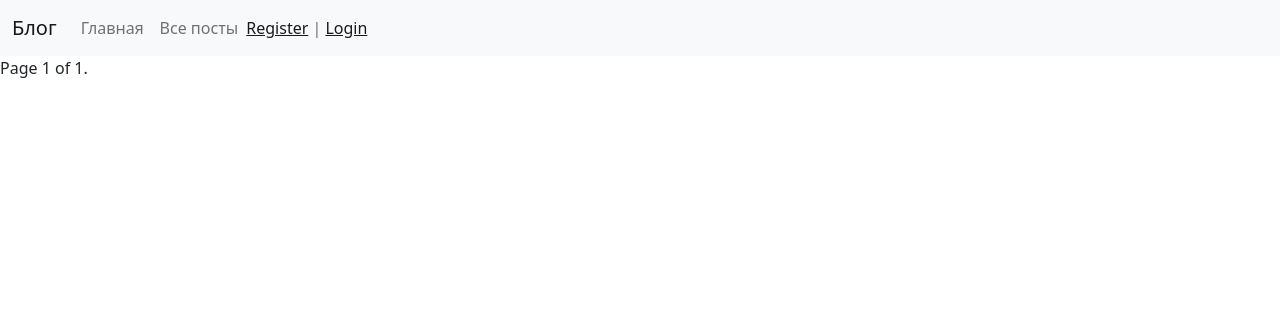
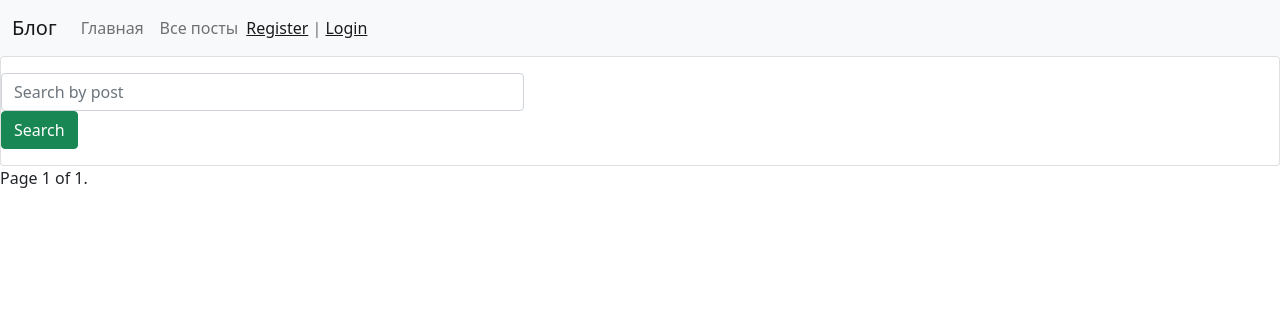
Before and after one commit to NataliaSablina/first_blog_django, a Django app: page /home in a window 1280 px wide. Shown: the top 316 px of the page. Run offline with Django 3.2, Linux system fonts and the light colour scheme; data that the repository does not hold is empty.

Commit message:
Примитивный поиск

```diff
--- a/my_blog/blog/templates/blog/home.html
+++ b/my_blog/blog/templates/blog/home.html
@@ -10,6 +10,41 @@
 {%endblock %}
 {% block title %}Главная{% endblock %}
 {% block content %}
+<div class = "card">
+            <div class="cart-body">
+<!--              <h5 class="cart-title">Search...</h5>-->
+              <p class = "cart-text">
+                <div class="row">
+<!--              <div class="col-6">-->
+<!--                <form action="" method="get">-->
+<!--                  <div class="form-group form-row">-->
+<!--                    <div class="col-10">-->
+<!--                      <input type="text" class="form-control" name="query" placeholder="Search by name">-->
+<!--                      <input type="hidden" name="search_by" value="name">-->
+<!--                    </div>-->
+<!--                    <div class="col-2">-->
+<!--                      <button type="submit" class="btn btn-success">Search</button>-->
+<!--                    </div>-->
+<!--                  </div>-->
+<!--                </form>-->
+<!--              </div>-->
+              <div class="col-6">
+                <form action="" method="get">
+                  <div class="form-group form-row">
+                    <div class="col-10">
+                      <input type="text" class="form-control" name="query" placeholder="Search by post">
+                      <input type="hidden" name="search_by" value="post">
+                    </div>
+                    <div class="col-2">
+                      <button type="submit" class="btn btn-success">Search</button>
+                    </div>
+                  </div>
+                </form>
+              </div>
+            </div>
+              </p>
+            </div>
+          </div>
 {% for post in page_obj %}
 <div class="card-md-3">
   <div class="card-body">
@@ -32,6 +67,10 @@
 
 </div>
 {% endfor %}
+
+<!--{% for user in users%}-->
+<!--<a href="{%url 'get_user' user.pk%}">user</a>-->
+<!--{% endfor %}-->
 <div class="pagination">
     <span class="step-links">
         {% if page_obj.has_previous %}
--- a/my_blog/blog/views.py
+++ b/my_blog/blog/views.py
@@ -2,6 +2,8 @@ from django.contrib.auth import login, authenticate, logout
 from django.contrib.auth.mixins import LoginRequiredMixin
 from django.shortcuts import render, get_object_or_404, redirect
 from django.views.generic import ListView, DetailView, CreateView, TemplateView, View
+
+from django.db.models import Q
 from .models import *
 from . import forms
 from django.contrib import messages
@@ -159,8 +161,46 @@ class ViewPosts(ListView):
     context_object_name = 'posts'
     paginate_by = 2
 
+    # def get_context_data(self, *, object_list=None, **kwargs):
+    #     context = super().get_context_data(**kwargs)
+    #     search_by = self.request.GET.get('search_by')
+    #     query = self.request.GET.get('query')
+    #     print(search_by)
+    #     print(query)
+    #     if search_by in ['post', 'name'] and query:
+    #         if search_by == 'name':
+    #             persons = MyUser.objects.filter(first_name=query)
+    #             context['users'] = persons
+    #             return context
+    #         else:
+    #             posts = Post.objects.filter(content=query)
+    #             context['posts'] = posts
+    #             return context
+    #     else:
+    #         context['posts'] = Post.objects.all()
+    #         return context
+
     def get_queryset(self):
-        return Post.objects.all()
+        search_by = self.request.GET.get('search_by')
+        query = self.request.GET.get('query')
+        print(search_by)
+        print(query)
+        if search_by in ['post', ] and query:
+            # if search_by == 'name':
+            #     persons = MyUser.objects.filter(first_name=query)
+            #     return persons
+            # else:
+                posts = Post.objects.filter(
+                    Q(title__icontains=query) | Q(content__icontains=query))
+                return posts
+        else:
+            return Post.objects.all()
+        # query = self.request.GET.get('q')
+        # object_list = Post.objects.filter(
+        #     Q(title__icontains=query) | Q(content__icontains=query)
+        # )
+        # return object_list
+        # return Post.objects.all()
 
 
 @login_required(login_url='login')
--- a/my_blog/templates/inc/_nav.html
+++ b/my_blog/templates/inc/_nav.html
@@ -21,7 +21,6 @@
         <a href="{% url 'signup' %}"> Register</a> | <a href="{% url 'login' %}"> Login</a>
   {% endif %}
       </span>
-
       </ul>
     </div>
   </div>
```
